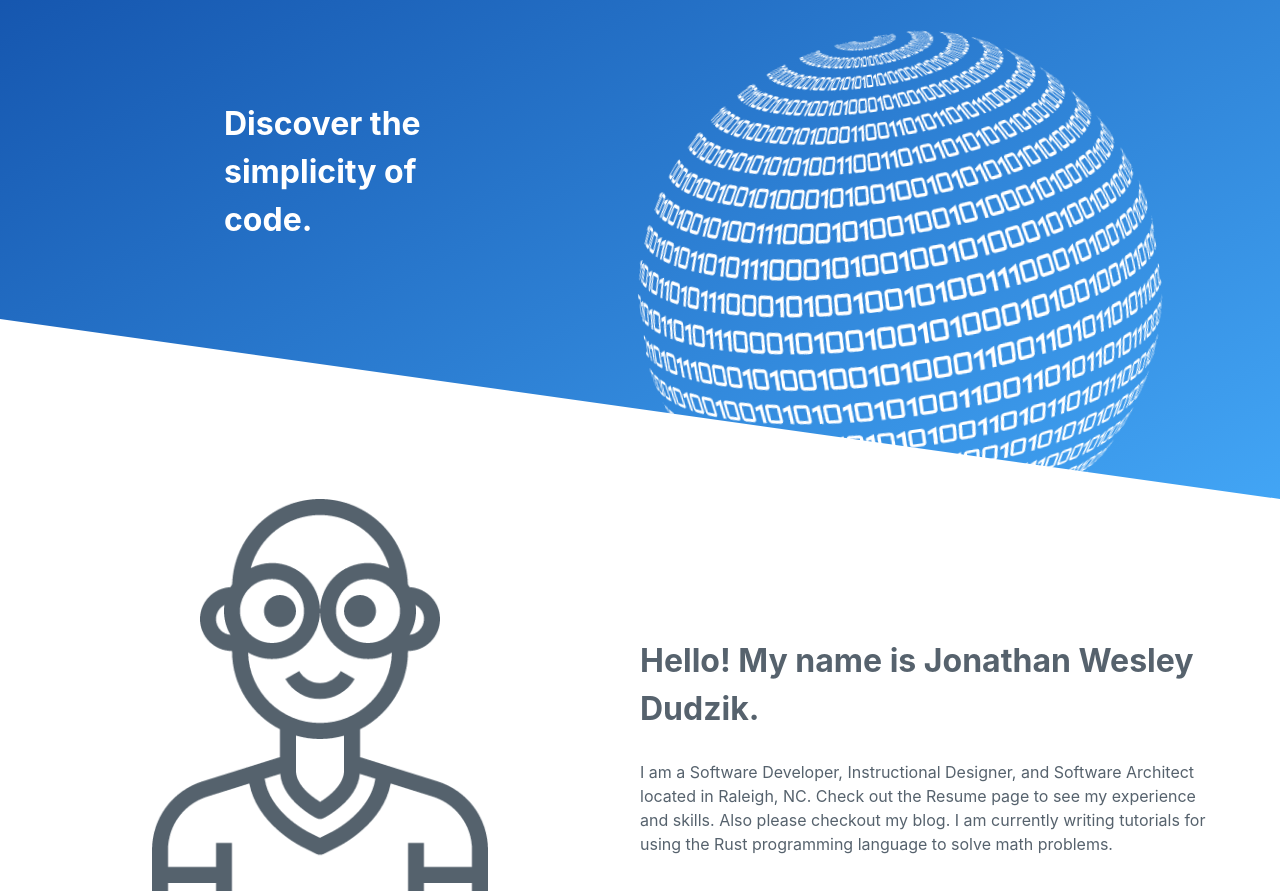
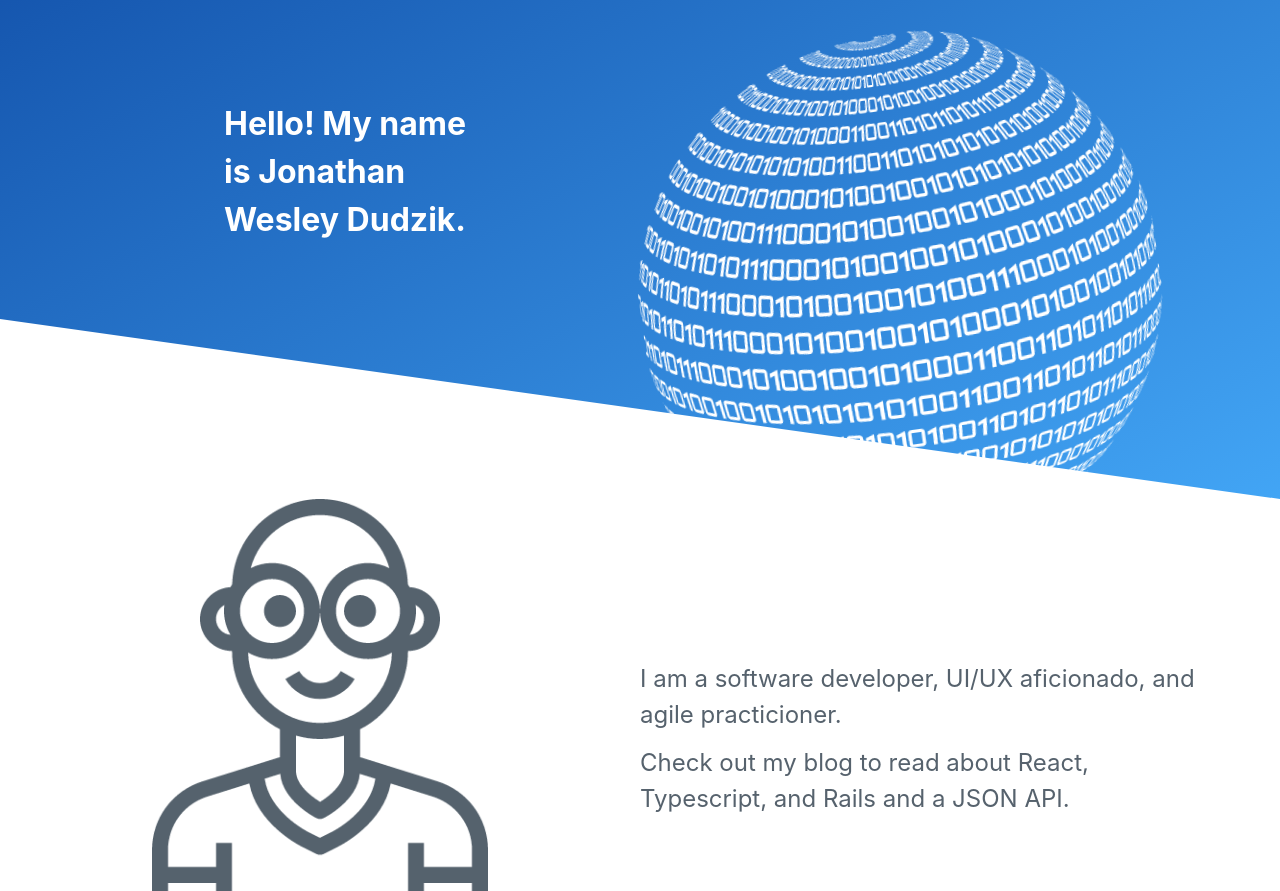
Before and after one commit to JonathanDudzik/blog-and-portfolio, a Gatsby site: page / in a window 1280 px wide. Shown: the part 61-952 px from the top of the page. Built offline with nearby package versions, Linux system fonts and the light colour scheme; Gatsby itself is replaced by a stand-in of ours.

Commit message:
update homepage

```diff
--- a/src/components/Resume/resume.js
+++ b/src/components/Resume/resume.js
@@ -9,14 +9,14 @@ const Resume = () => (
     <div className={styles.leftGrid}>
       <div className={styles.contact}>
         <h2>Jonathan Wesley Dudzik</h2>
-        <h3>Software Architect</h3>
+        <h3>Software Developer</h3>
         <p>Jonathan.d.wesley@gmail.com</p>
         <p>419-944-4290</p>
         <p>2627 Dwight Place</p>
         <p>Raleigh, NC</p>
       </div>
 
-      <h2 className={styles.header}>Technical Skills</h2>
+      <h2 className={styles.header} style={{ fontSize: `x-large` }}>Summary of Skills</h2>
 
       <div className={styles.skillsList}>
         {/* five plus years */}
@@ -48,7 +48,7 @@ const Resume = () => (
         <p>Technical Documentation</p>
       </div>
 
-      <h2 className={styles.header}>Education</h2>
+      <h2 className={styles.header} style={{ fontSize: `x-large` }}>Education</h2>
 
       <div className={styles.educationList}>
         <p style={{ marginBottom: `0px` }}>Bachelor of Bussiness Communication</p>
--- a/src/pages/index.js
+++ b/src/pages/index.js
@@ -22,7 +22,7 @@ const Hero = () => (
       <div className={styles.heroForeground}>
         <div className={styles.heroText}>
           <h1 style={{ fontSize: `xx-large` }}>
-            Discover the simplicity of code.
+            Hello! My name is Jonathan Wesley Dudzik.
           </h1>
         </div>
         <div>
@@ -43,14 +43,12 @@ const Hero = () => (
         />
       </div>
       <div className={styles.avatarDiv2}>
-        <h2>Hello! My name is Jonathan Wesley Dudzik.</h2>
-        <p>
-          I am a Software Developer, Instructional Designer,
-          and Software Architect located in Raleigh, NC.
-          Check out the Resume page to see my experience and skills.
-          Also please checkout my blog.
-          I am currently writing tutorials for using the Rust programming
-          language to solve math problems.
+        <p style={{ fontSize: `x-large` }}>
+          I am a software developer, UI/UX aficionado,
+          and agile practicioner.
+        </p>
+        <p style={{ fontSize: `x-large` }}>
+          Check out my blog to read about React, Typescript, and Rails and a JSON API.
         </p>
       </div>
     </div>
@@ -59,7 +57,7 @@ const Hero = () => (
 
     <h2 className={styles.madeWithDescription}>
       I have used the following programs, standards,
-      and libraries to improved the development
+      and libraries to improve the development
       experience and speed of building this site:
     </h2>
 
```
Also changed, not shown: package.json (+5 -4 lines), 1 other file.
